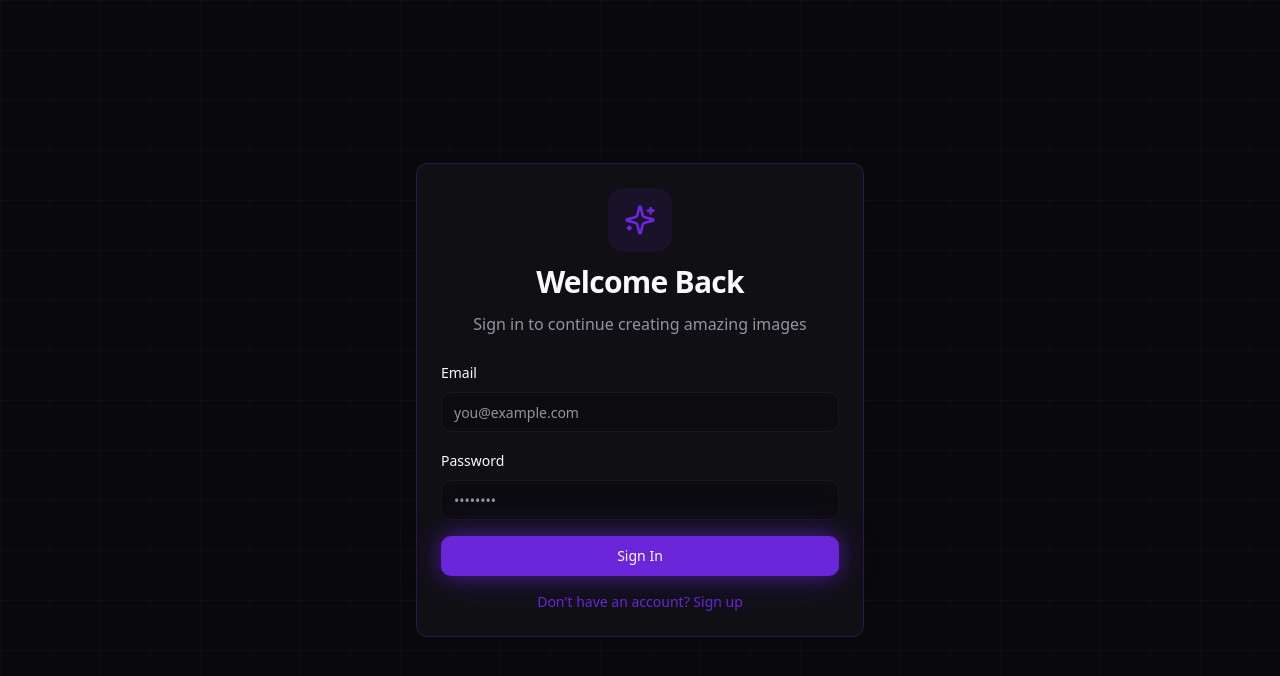
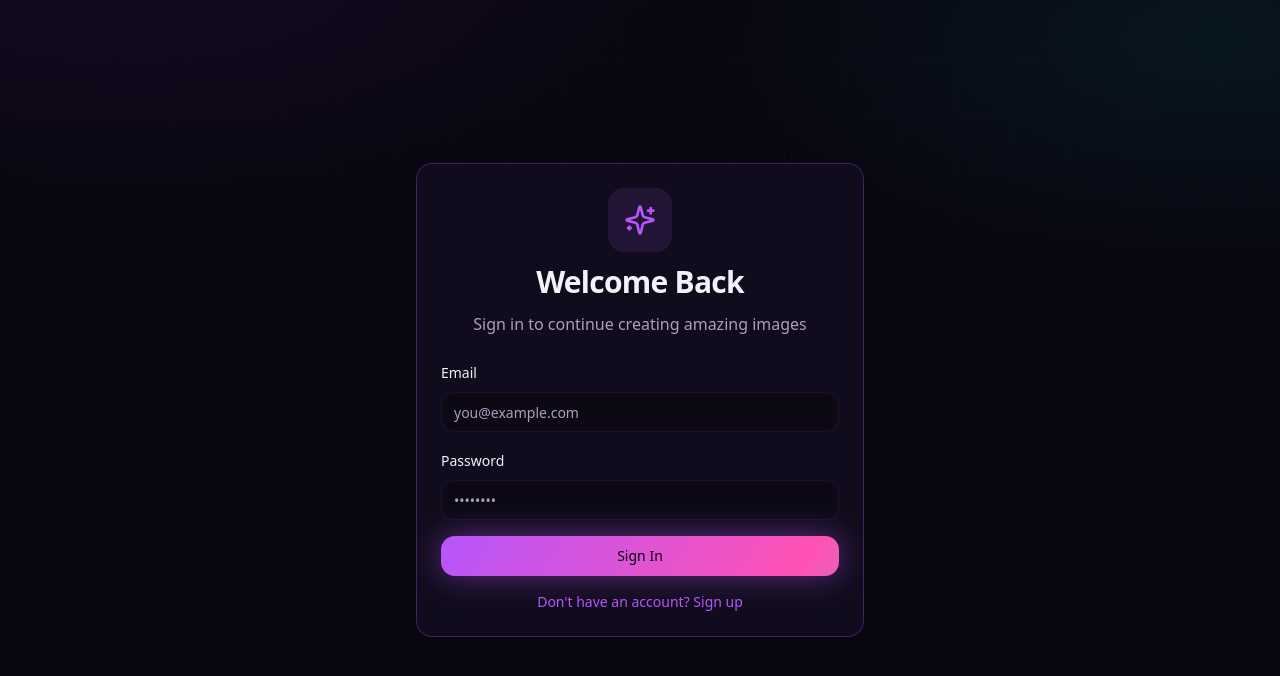
Before and after one commit to trevoringari3-afk/imagifant-magic-pic-studio, a React (Vite) app: page /auth in a window 1280 px wide. Shown: the top 676 px of the page. Built offline with nearby package versions, Linux system fonts and the light colour scheme; the HTML template or start-up script is replaced by a standard one.

Commit message:
Changes
Co-authored-by: trevoringari3-afk <224443909+trevoringari3-afk@users.noreply.github.com>

```diff
--- a/src/index.css
+++ b/src/index.css
@@ -1,92 +1,102 @@
+@import url('https://fonts.googleapis.com/css2?family=Space+Grotesk:wght@400;500;600;700&family=Outfit:wght@300;400;500;600&display=swap');
+
 @tailwind base;
 @tailwind components;
 @tailwind utilities;
 
-/* Definition of the design system. All colors, gradients, fonts, etc should be defined here.
-All colors MUST be HSL.
-*/
+/* imagifant design system — all colors MUST be HSL. */
 
 @layer base {
   :root {
-    --background: 0 0% 100%;
-    --foreground: 240 10% 3.9%;
+    --background: 250 40% 98%;
+    --foreground: 260 40% 8%;
 
     --card: 0 0% 100%;
-    --card-foreground: 240 10% 3.9%;
+    --card-foreground: 260 40% 8%;
 
     --popover: 0 0% 100%;
-    --popover-foreground: 240 10% 3.9%;
+    --popover-foreground: 260 40% 8%;
 
-    --primary: 263 70% 50%;
-    --primary-foreground: 0 0% 98%;
-    --primary-glow: 263 85% 70%;
+    --primary: 272 90% 58%;
+    --primary-foreground: 0 0% 100%;
+    --primary-glow: 282 95% 72%;
 
-    --secondary: 180 100% 50%;
-    --secondary-foreground: 0 0% 98%;
-    --secondary-glow: 180 100% 70%;
+    --secondary: 186 100% 45%;
+    --secondary-foreground: 260 40% 8%;
+    --secondary-glow: 186 100% 66%;
 
-    --muted: 240 5% 96%;
-    --muted-foreground: 240 3.8% 46.1%;
+    --tertiary: 322 92% 60%;
+    --tertiary-foreground: 0 0% 100%;
 
-    --accent: 263 70% 50%;
-    --accent-foreground: 0 0% 98%;
+    --muted: 255 25% 94%;
+    --muted-foreground: 258 12% 42%;
 
-    --destructive: 0 84.2% 60.2%;
-    --destructive-foreground: 0 0% 98%;
+    --accent: 272 90% 58%;
+    --accent-foreground: 0 0% 100%;
 
-    --success: 142 76% 36%;
-    --success-foreground: 0 0% 98%;
+    --destructive: 0 84% 60%;
+    --destructive-foreground: 0 0% 100%;
 
-    --border: 240 5.9% 90%;
-    --input: 240 5.9% 90%;
-    --ring: 263 70% 50%;
+    --success: 152 70% 40%;
+    --success-foreground: 0 0% 100%;
 
-    --radius: 0.75rem;
+    --border: 258 25% 88%;
+    --input: 258 25% 88%;
+    --ring: 272 90% 58%;
 
-    --gradient-primary: linear-gradient(135deg, hsl(263 70% 50%), hsl(180 100% 50%));
-    --gradient-glow: radial-gradient(circle at 50% 0%, hsl(263 70% 50% / 0.1), transparent 50%);
-    --shadow-neon: 0 0 20px hsl(263 70% 50% / 0.3), 0 0 40px hsl(263 70% 50% / 0.2);
-    --shadow-neon-cyan: 0 0 20px hsl(180 100% 50% / 0.3), 0 0 40px hsl(180 100% 50% / 0.2);
+    --radius: 1rem;
+
+    --gradient-primary: linear-gradient(120deg, hsl(272 90% 58%), hsl(322 92% 60%) 45%, hsl(186 100% 45%));
+    --gradient-aurora: conic-gradient(from 180deg at 50% 50%, hsl(272 90% 58% / 0.35), hsl(322 92% 60% / 0.3), hsl(186 100% 45% / 0.32), hsl(272 90% 58% / 0.35));
+    --gradient-glow: radial-gradient(circle at 50% 0%, hsl(272 90% 58% / 0.14), transparent 60%);
+    --shadow-neon: 0 0 24px hsl(272 90% 58% / 0.28), 0 18px 48px -18px hsl(272 90% 58% / 0.45);
+    --shadow-neon-cyan: 0 0 24px hsl(186 100% 45% / 0.28), 0 18px 48px -18px hsl(186 100% 45% / 0.4);
+    --shadow-elevated: 0 24px 64px -24px hsl(260 60% 20% / 0.28);
   }
 
   .dark {
-    --background: 240 10% 3.9%;
-    --foreground: 0 0% 98%;
+    --background: 258 45% 4%;
+    --foreground: 260 30% 96%;
 
-    --card: 240 10% 7%;
-    --card-foreground: 0 0% 98%;
+    --card: 258 40% 8%;
+    --card-foreground: 260 30% 96%;
 
-    --popover: 240 10% 7%;
-    --popover-foreground: 0 0% 98%;
+    --popover: 258 40% 8%;
+    --popover-foreground: 260 30% 96%;
 
-    --primary: 263 70% 50%;
-    --primary-foreground: 0 0% 98%;
-    --primary-glow: 263 85% 70%;
+    --primary: 275 95% 66%;
+    --primary-foreground: 258 45% 4%;
+    --primary-glow: 285 100% 76%;
 
-    --secondary: 180 100% 50%;
-    --secondary-foreground: 240 10% 3.9%;
-    --secondary-glow: 180 100% 70%;
+    --secondary: 186 100% 55%;
+    --secondary-foreground: 258 45% 4%;
+    --secondary-glow: 186 100% 72%;
 
-    --muted: 240 5% 15%;
-    --muted-foreground: 240 5% 60%;
+    --tertiary: 326 100% 66%;
+    --tertiary-foreground: 258 45% 4%;
 
-    --accent: 263 70% 50%;
-    --accent-foreground: 0 0% 98%;
+    --muted: 258 30% 14%;
+    --muted-foreground: 258 15% 68%;
 
-    --destructive: 0 84.2% 60.2%;
-    --destructive-foreground: 0 0% 98%;
+    --accent: 275 95% 66%;
+    --accent-foreground: 258 45% 4%;
 
-    --success: 142 76% 36%;
-    --success-foreground: 0 0% 98%;
+    --destructive: 0 84% 62%;
+    --destructive-foreground: 0 0% 100%;
 
-    --border: 240 10% 15%;
-    --input: 240 10% 15%;
-    --ring: 263 70% 50%;
+    --success: 152 70% 46%;
+    --success-foreground: 258 45% 4%;
 
-    --gradient-primary: linear-gradient(135deg, hsl(263 70% 50%), hsl(180 100% 50%));
-    --gradient-glow: radial-gradient(circle at 50% 0%, hsl(263 70% 50% / 0.3), transparent 50%);
-    --shadow-neon: 0 0 20px hsl(263 70% 50% / 0.5), 0 0 40px hsl(263 70% 50% / 0.3);
-    --shadow-neon-cyan: 0 0 20px hsl(180 100% 50% / 0.5), 0 0 40px hsl(180 100% 50% / 0.3);
+    --border: 265 35% 18%;
+    --input: 265 35% 18%;
+    --ring: 275 95% 66%;
+
+    --gradient-primary: linear-gradient(120deg, hsl(275 95% 66%), hsl(326 100% 66%) 45%, hsl(186 100% 55%));
+    --gradient-aurora: conic-gradient(from 180deg at 50% 50%, hsl(275 95% 66% / 0.5), hsl(326 100% 66% / 0.42), hsl(186 100% 55% / 0.45), hsl(275 95% 66% / 0.5));
+    --gradient-glow: radial-gradient(circle at 50% 0%, hsl(275 95% 66% / 0.28), transparent 60%);
+    --shadow-neon: 0 0 32px hsl(275 95% 66% / 0.45), 0 24px 60px -20px hsl(275 95% 66% / 0.5);
+    --shadow-neon-cyan: 0 0 32px hsl(186 100% 55% / 0.4), 0 24px 60px -20px hsl(186 100% 55% / 0.45);
+    --shadow-elevated: 0 32px 80px -30px hsl(275 95% 40% / 0.6);
   }
 }
 
@@ -100,56 +110,121 @@ All colors MUST be HSL.
   }
 
   body {
-    @apply bg-background text-foreground;
-    transition: background-color 0.3s ease, color 0.3s ease;
+    @apply bg-background text-foreground font-sans antialiased;
+    transition: background-color 0.4s ease, color 0.4s ease;
   }
 
-  body.dark {
+  h1, h2, h3, h4, .font-display {
+    font-family: 'Space Grotesk', system-ui, sans-serif;
+    letter-spacing: -0.02em;
+  }
+
+  .dark body {
     background-image:
-      radial-gradient(circle at 20% 20%, hsl(263 70% 50% / 0.05) 0%, transparent 50%),
-      radial-gradient(circle at 80% 80%, hsl(180 100% 50% / 0.05) 0%, transparent 50%);
+      radial-gradient(ellipse 80% 55% at 15% -5%, hsl(275 95% 66% / 0.16) 0%, transparent 60%),
+      radial-gradient(ellipse 70% 50% at 90% 10%, hsl(186 100% 55% / 0.12) 0%, transparent 60%),
+      radial-gradient(ellipse 60% 50% at 50% 110%, hsl(326 100% 66% / 0.12) 0%, transparent 60%);
+    background-attachment: fixed;
+  }
+
+  body:not(.dark) {
+    background-image:
+      radial-gradient(ellipse 80% 55% at 10% -5%, hsl(272 90% 58% / 0.09) 0%, transparent 60%),
+      radial-gradient(ellipse 70% 50% at 95% 5%, hsl(186 100% 45% / 0.08) 0%, transparent 60%);
+    background-attachment: fixed;
   }
 }
 
 @layer components {
   .glass-card {
-    @apply bg-card/50 backdrop-blur-xl border border-border/50;
+    @apply bg-card/60 backdrop-blur-2xl border border-border/60;
+    box-shadow: var(--shadow-elevated);
   }
 
   .neon-text {
-    text-shadow: 0 0 10px hsl(var(--primary-glow)), 0 0 20px hsl(var(--primary-glow));
+    background: var(--gradient-primary);
+    -webkit-background-clip: text;
+    background-clip: text;
+    color: transparent;
+  }
+
+  .gradient-text {
+    background: var(--gradient-primary);
+    background-size: 200% 200%;
+    -webkit-background-clip: text;
+    background-clip: text;
+    color: transparent;
+    animation: gradient-shift 8s ease infinite;
   }
 
   .grid-pattern {
     background-image:
       linear-gradient(hsl(var(--border)) 1px, transparent 1px),
       linear-gradient(90deg, hsl(var(--border)) 1px, transparent 1px);
-    background-size: 50px 50px;
+    background-size: 56px 56px;
+    mask-image: radial-gradient(ellipse 70% 60% at 50% 30%, black, transparent 75%);
+  }
+
+  .aurora-orb {
+    background: var(--gradient-aurora);
+    filter: blur(80px);
+    border-radius: 9999px;
   }
 
   .glow-button {
     @apply relative overflow-hidden;
+    background: var(--gradient-primary);
+    background-size: 200% 200%;
+    color: hsl(var(--primary-foreground));
     box-shadow: var(--shadow-neon);
-    transition: all 0.3s ease;
+    transition: transform 0.3s cubic-bezier(0.22, 1, 0.36, 1), box-shadow 0.3s ease, background-position 0.6s ease;
   }
 
   .glow-button:hover {
-    box-shadow: 0 0 30px hsl(263 70% 50% / 0.6), 0 0 60px hsl(263 70% 50% / 0.4);
-    transform: translateY(-2px);
+    background-position: 100% 50%;
+    box-shadow: 0 0 44px hsl(var(--primary) / 0.55), 0 26px 60px -20px hsl(var(--primary) / 0.6);
+    transform: translateY(-2px) scale(1.01);
+  }
+
+  .hover-lift {
+    transition: transform 0.35s cubic-bezier(0.22, 1, 0.36, 1), box-shadow 0.35s ease, border-color 0.35s ease;
+  }
+
+  .hover-lift:hover {
+    transform: translateY(-4px);
+    box-shadow: var(--shadow-neon);
   }
 
   .style-preset-card {
-    transition: all 0.3s ease;
+    transition: all 0.3s cubic-bezier(0.22, 1, 0.36, 1);
     cursor: pointer;
   }
 
   .style-preset-card:hover {
     transform: translateY(-4px);
-    box-shadow: 0 8px 24px hsl(var(--primary) / 0.3);
+    box-shadow: 0 10px 28px hsl(var(--primary) / 0.28);
   }
 
   .style-preset-card.selected {
     border-color: hsl(var(--primary));
-    box-shadow: 0 0 20px hsl(var(--primary) / 0.4);
+    box-shadow: 0 0 22px hsl(var(--primary) / 0.4);
+  }
+
+  .marquee-track {
+    animation: marquee 48s linear infinite;
+  }
+
+  .marquee-mask {
+    mask-image: linear-gradient(90deg, transparent, black 8%, black 92%, transparent);
   }
 }
+
+@keyframes gradient-shift {
+  0%, 100% { background-position: 0% 50%; }
+  50% { background-position: 100% 50%; }
+}
+
+@keyframes marquee {
+  from { transform: translateX(0); }
+  to { transform: translateX(-50%); }
+}
```
